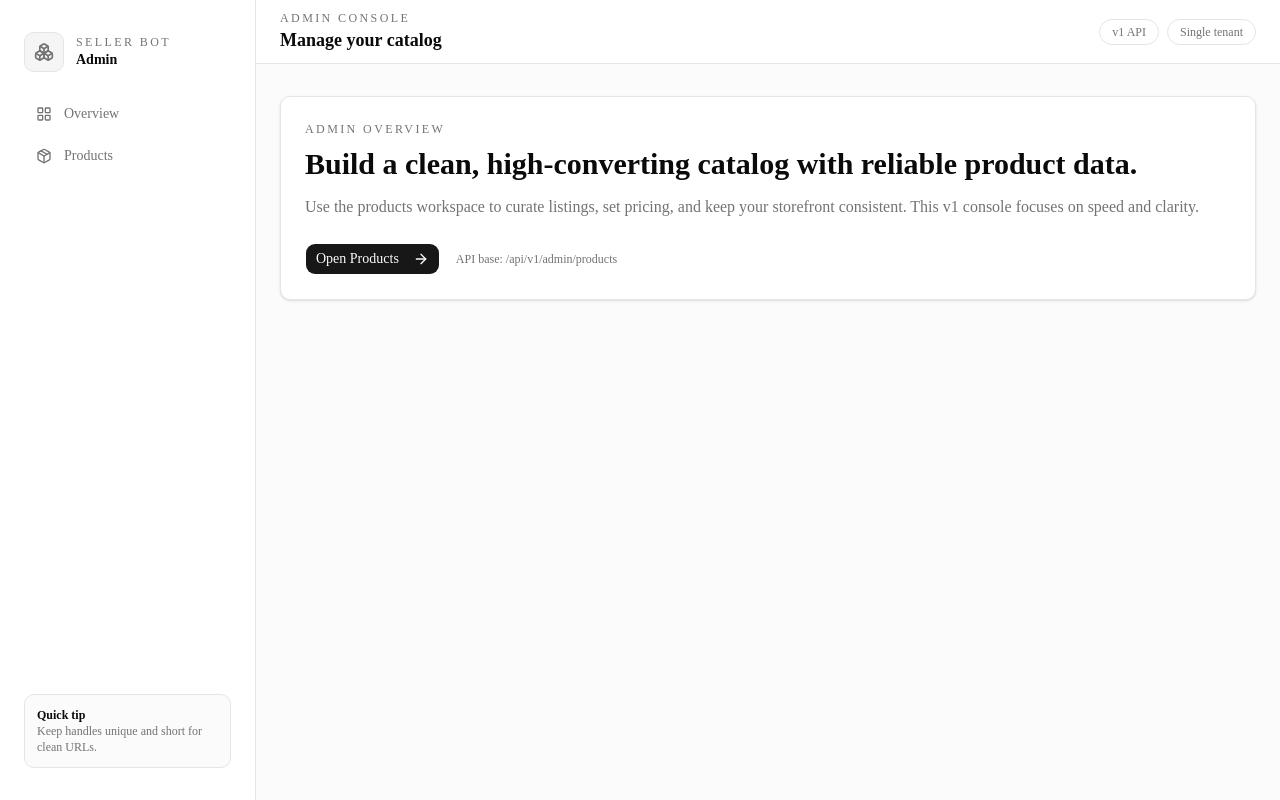
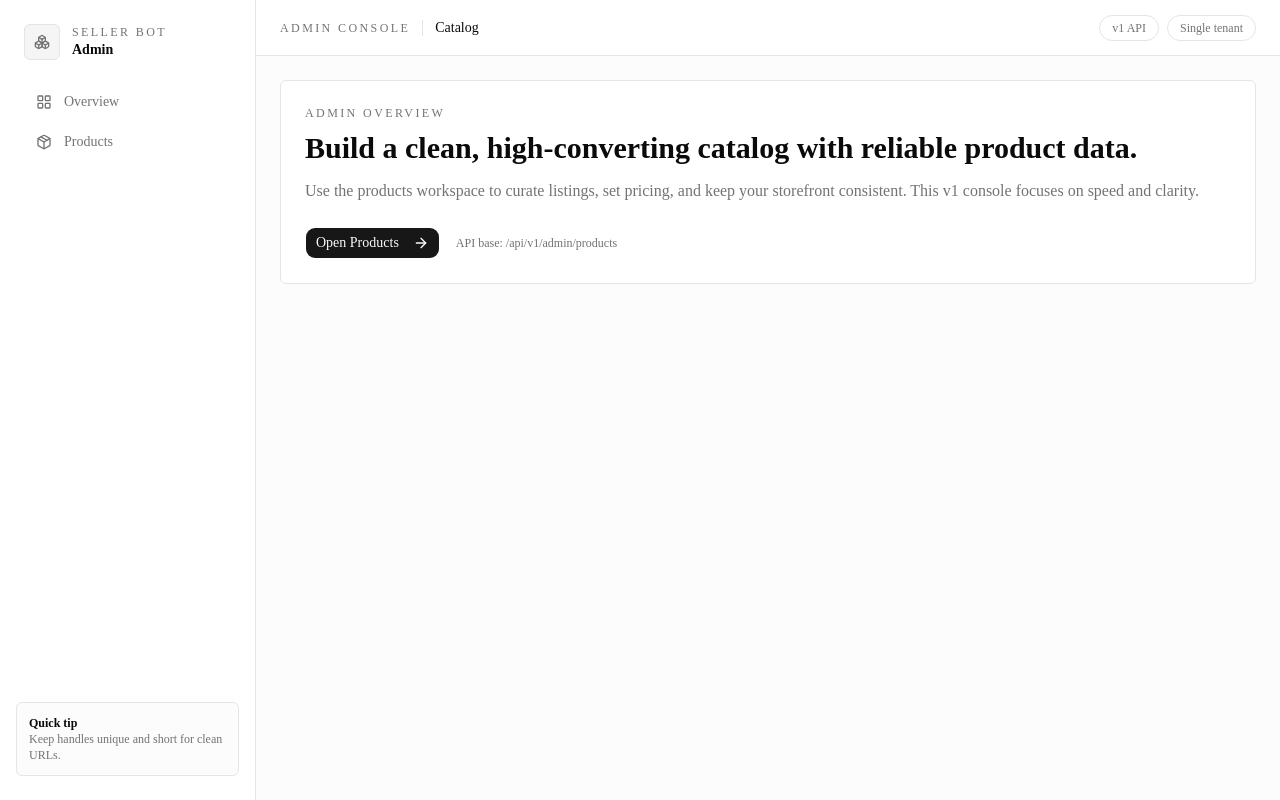
Before and after one commit to proyecto-commerce-peru/mvpv1, a Next.js app: page /admin in a window 1280 px wide. Built offline with nearby package versions, Linux system fonts and the light colour scheme.

Commit message:
style(admin): match dashboard-01 look and rounded-sm

```diff
--- a/app/admin/layout.tsx
+++ b/app/admin/layout.tsx
@@ -14,11 +14,11 @@ export default function AdminLayout({
   children: React.ReactNode;
 }>) {
   return (
-    <div className="flex min-h-screen bg-muted/40 text-foreground">
-      <aside className="hidden w-64 shrink-0 flex-col border-r border-border bg-background px-6 py-8 md:flex">
-        <div className="flex items-center gap-3 pb-6">
-          <span className="grid size-10 place-items-center rounded-lg border border-border bg-muted">
-            <Boxes className="size-5 text-muted-foreground" />
+    <div className="flex min-h-screen bg-background text-foreground">
+      <aside className="hidden w-64 shrink-0 flex-col border-r border-border bg-background px-4 py-6 md:flex">
+        <div className="flex items-center gap-3 px-2 pb-6">
+          <span className="grid size-9 place-items-center rounded-sm border border-border bg-muted">
+            <Boxes className="size-4 text-muted-foreground" />
           </span>
           <div>
             <p className="text-xs uppercase tracking-[0.2em] text-muted-foreground">
@@ -27,13 +27,13 @@ export default function AdminLayout({
             <p className="text-sm font-semibold">Admin</p>
           </div>
         </div>
-        <nav className="flex flex-1 flex-col gap-1.5">
+        <nav className="flex flex-1 flex-col gap-1 px-2">
           {navItems.map((item) => (
             <Link
               key={item.href}
               href={item.href}
               className={cn(
-                "flex items-center gap-3 rounded-md px-3 py-2 text-sm font-medium text-muted-foreground transition",
+                "flex items-center gap-3 rounded-sm px-3 py-2 text-sm font-medium text-muted-foreground transition",
                 "hover:bg-muted hover:text-foreground"
               )}
             >
@@ -42,19 +42,20 @@ export default function AdminLayout({
             </Link>
           ))}
         </nav>
-        <div className="rounded-lg border border-border bg-muted/40 p-3 text-xs text-muted-foreground">
+        <div className="mt-6 rounded-sm border border-border bg-muted/30 p-3 text-xs text-muted-foreground">
           <p className="font-semibold text-foreground">Quick tip</p>
           <p>Keep handles unique and short for clean URLs.</p>
         </div>
       </aside>
 
-      <div className="flex min-h-screen flex-1 flex-col">
-        <header className="flex h-16 items-center justify-between border-b border-border bg-background px-6">
-          <div>
-            <p className="text-xs uppercase tracking-[0.2em] text-muted-foreground">
+      <div className="flex min-h-screen flex-1 flex-col bg-muted/30">
+        <header className="flex h-14 items-center justify-between border-b border-border bg-background px-6">
+          <div className="flex items-center gap-3 text-sm text-muted-foreground">
+            <span className="hidden text-xs uppercase tracking-[0.2em] text-muted-foreground md:inline">
               Admin Console
-            </p>
-            <h1 className="text-lg font-semibold">Manage your catalog</h1>
+            </span>
+            <span className="hidden h-4 w-px bg-border md:inline" />
+            <span className="font-medium text-foreground">Catalog</span>
           </div>
           <div className="hidden items-center gap-2 text-xs text-muted-foreground md:flex">
             <span className="rounded-full border border-border px-3 py-1">v1 API</span>
@@ -63,7 +64,7 @@ export default function AdminLayout({
             </span>
           </div>
         </header>
-        <main className="flex-1 px-6 py-8">{children}</main>
+        <main className="flex-1 space-y-6 px-6 py-6">{children}</main>
       </div>
     </div>
   );
--- a/app/admin/page.tsx
+++ b/app/admin/page.tsx
@@ -6,7 +6,7 @@ import { Button } from "@/components/ui/button";
 export default function AdminHomePage() {
   return (
     <div className="space-y-6">
-      <section className="rounded-lg border border-border bg-background p-6 shadow-sm">
+      <section className="rounded-sm border border-border bg-background p-6">
         <p className="text-xs uppercase tracking-[0.2em] text-muted-foreground">
           Admin overview
         </p>
--- a/app/admin/products/products-client.tsx
+++ b/app/admin/products/products-client.tsx
@@ -253,7 +253,7 @@ export default function ProductsClient({
 
   return (
     <div className="space-y-6">
-      <section className="flex flex-wrap items-center justify-between gap-4 rounded-lg border border-border bg-background p-6 shadow-sm">
+      <section className="flex flex-wrap items-center justify-between gap-4 rounded-sm border border-border bg-background p-6">
         <div>
           <p className="text-xs uppercase tracking-[0.2em] text-muted-foreground">
             Products
@@ -267,7 +267,7 @@ export default function ProductsClient({
         </Button>
       </section>
 
-      <section className="space-y-3 rounded-lg border border-border bg-background p-6 shadow-sm">
+      <section className="space-y-3 rounded-sm border border-border bg-background p-6">
         <Table>
           <TableHeader>
             <TableRow>
@@ -341,7 +341,7 @@ export default function ProductsClient({
           </TableBody>
         </Table>
         {formMessage ? (
-          <p className="rounded-md border border-destructive/30 bg-destructive/10 px-3 py-2 text-xs text-destructive">
+          <p className="rounded-sm border border-destructive/30 bg-destructive/10 px-3 py-2 text-xs text-destructive">
             {formMessage}
           </p>
         ) : null}
--- a/components/ui/table.tsx
+++ b/components/ui/table.tsx
@@ -4,7 +4,7 @@ import { cn } from "@/lib/utils";
 
 function Table({ className, ...props }: React.ComponentProps<"table">) {
   return (
-    <div className="w-full overflow-hidden rounded-xl border border-border bg-background">
+    <div className="w-full overflow-hidden rounded-sm border border-border bg-background">
       <table
         className={cn("w-full caption-bottom text-sm", className)}
         {...props}
@@ -20,7 +20,7 @@ function TableHeader({
   return (
     <thead
       className={cn(
-        "border-b border-border bg-muted/40 text-left text-xs uppercase tracking-wide text-muted-foreground",
+        "border-b border-border bg-muted/50 text-left text-xs uppercase tracking-wide text-muted-foreground",
         className
       )}
       {...props}
```
